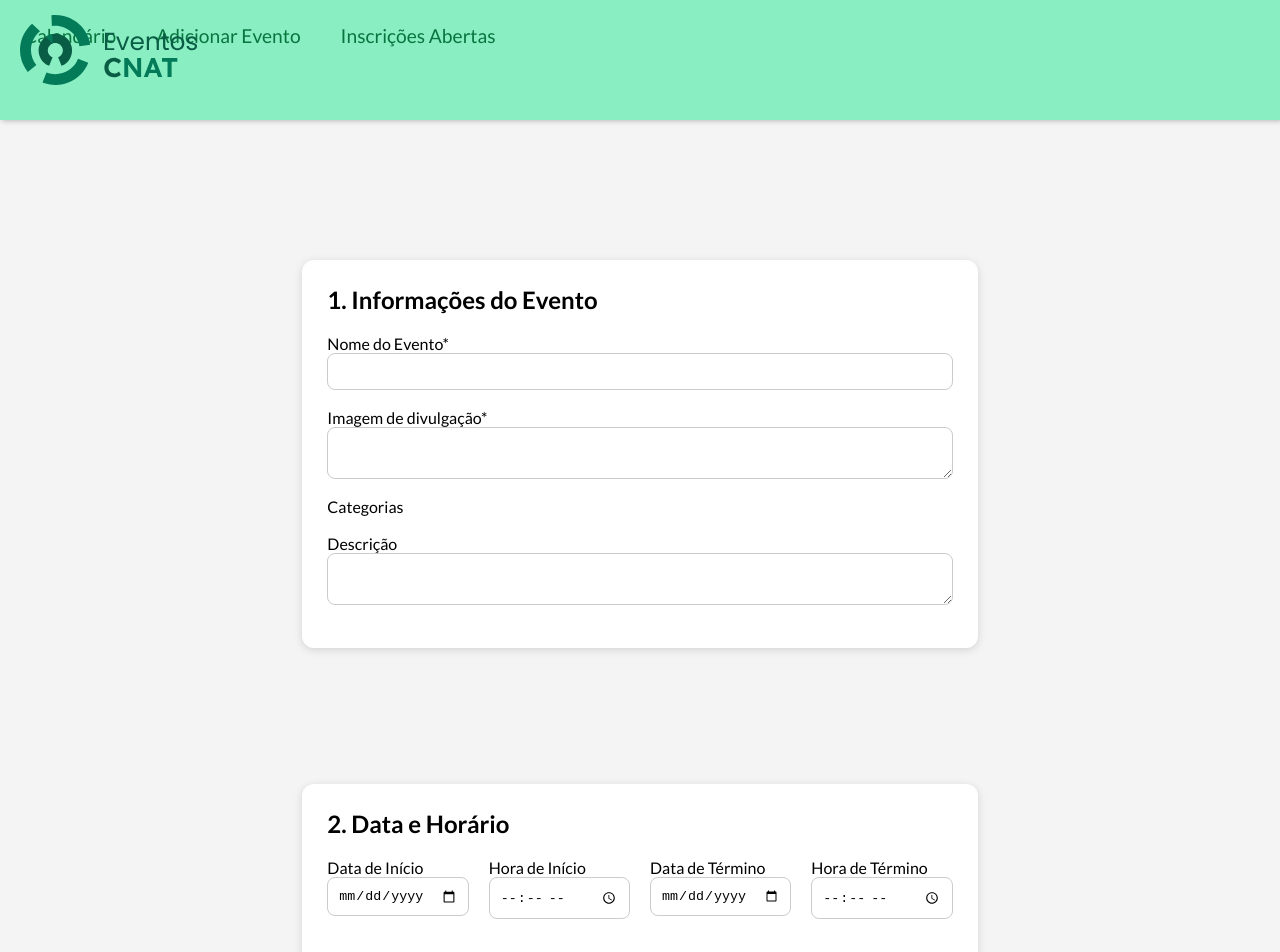
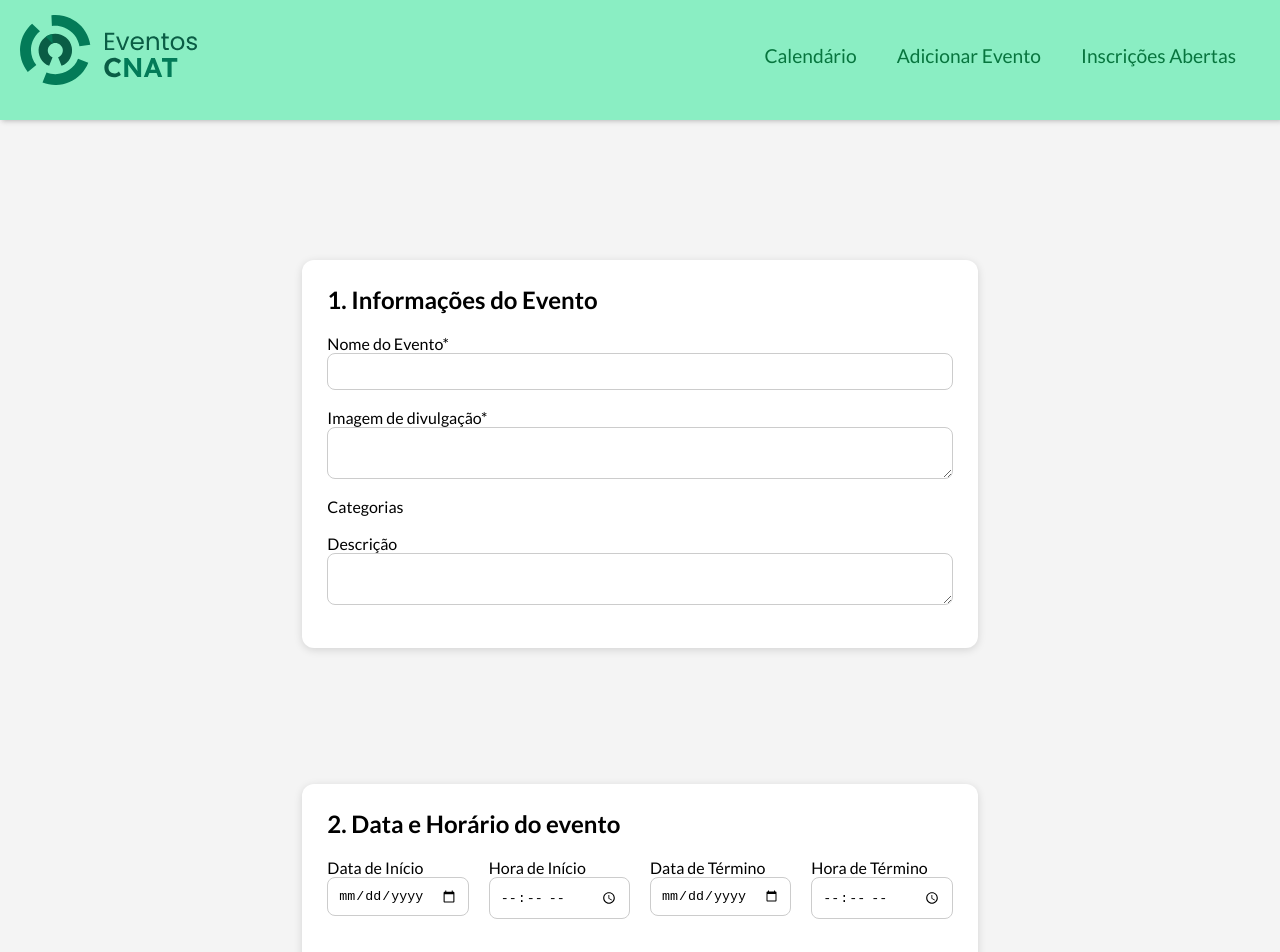
Before and after one commit to CSA-Centro-de-Solucoes-Aplicadas/Agenda-CNAT, a Vue app in the folder vue-project/: page /cadastro in a window 1280 px wide. Shown: the top 952 px of the page. Built offline with nearby package versions, Linux system fonts and the light colour scheme; the HTML template or start-up script is replaced by a standard one.

Commit message:
agenda cnat

```diff
--- a/vue-project/src/views/cadastro.vue
+++ b/vue-project/src/views/cadastro.vue
@@ -14,11 +14,13 @@ import youtubeImg from '@/assets/youtube.png'
       <div class="header-logo-container">
         <img :src="logoImg" alt="Logo Eventos CNAT" class="header-logo" />
       </div>
+     <div class="header-inner">
       <ul>
         <li><a href="">Calendário</a></li>
         <li><a href="">Adicionar Evento</a></li>
         <li><a href="">Inscrições Abertas</a></li>
       </ul>
+     </div>
     </header>
 
     <main class="main-content">
@@ -49,7 +51,7 @@ import youtubeImg from '@/assets/youtube.png'
 
           <!-- Section 2 -->
           <section class="form-section">
-        <h2>2. Data e Horário</h2>
+            <h2>2. Data e Horário do evento</h2>
 
             <div class="date-time-grid">
               <div class="form-group">
@@ -91,9 +93,8 @@ import youtubeImg from '@/assets/youtube.png'
             </div>
           </section>
 
-      <!-- Section 3 -->
           <section class="form-section">
-        <h2>3. Informações dos colaboradores</h2>
+            <h2>3. Informações dos organizadores</h2>
 
             <div class="form-group">
               <label>Email</label>
@@ -112,6 +113,7 @@ import youtubeImg from '@/assets/youtube.png'
           <div class="submit-container">
             <button class="submit-btn">Confirmar</button>
           </div>
+
     </main>
 
     <footer>
@@ -148,11 +150,6 @@ import youtubeImg from '@/assets/youtube.png'
   flex-direction: column;
 }
 
-.content-container {
-  max-width: 1440px;
-  margin: 0 auto;
-  padding: 0 20px;
-}
 
 .main-header {
   width: 100%;
@@ -195,8 +192,19 @@ import youtubeImg from '@/assets/youtube.png'
   width: 100%;
   display: flex;
   align-items: center;
+
   padding: 20px;
   position: relative;
+}
+.header-inner {
+  max-width: 1440px;
+  margin: 0 auto;
+  width: 100%;
+  display: flex;
+  align-items: center;
+  justify-content: space-between;
+  position: relative;
+  padding: 20px;
 }
 
 header ul {
@@ -223,7 +231,7 @@ header li a:hover {
 
 /* MAIN */
 .main-content {
-  max-width: 900px;
+  max-width: 1440px;
   margin: 40px auto;
   padding: 0 20px;
   display: flex;
@@ -231,6 +239,8 @@ header li a:hover {
   gap: 40px;
 }
 .form-section {
+  width: 100%;
+  max-width: 1440pxs;
   background: white;
   padding: 25px;
   border-radius: 12px;
```
Lines whose indentation alone changed are shown as unchanged.
